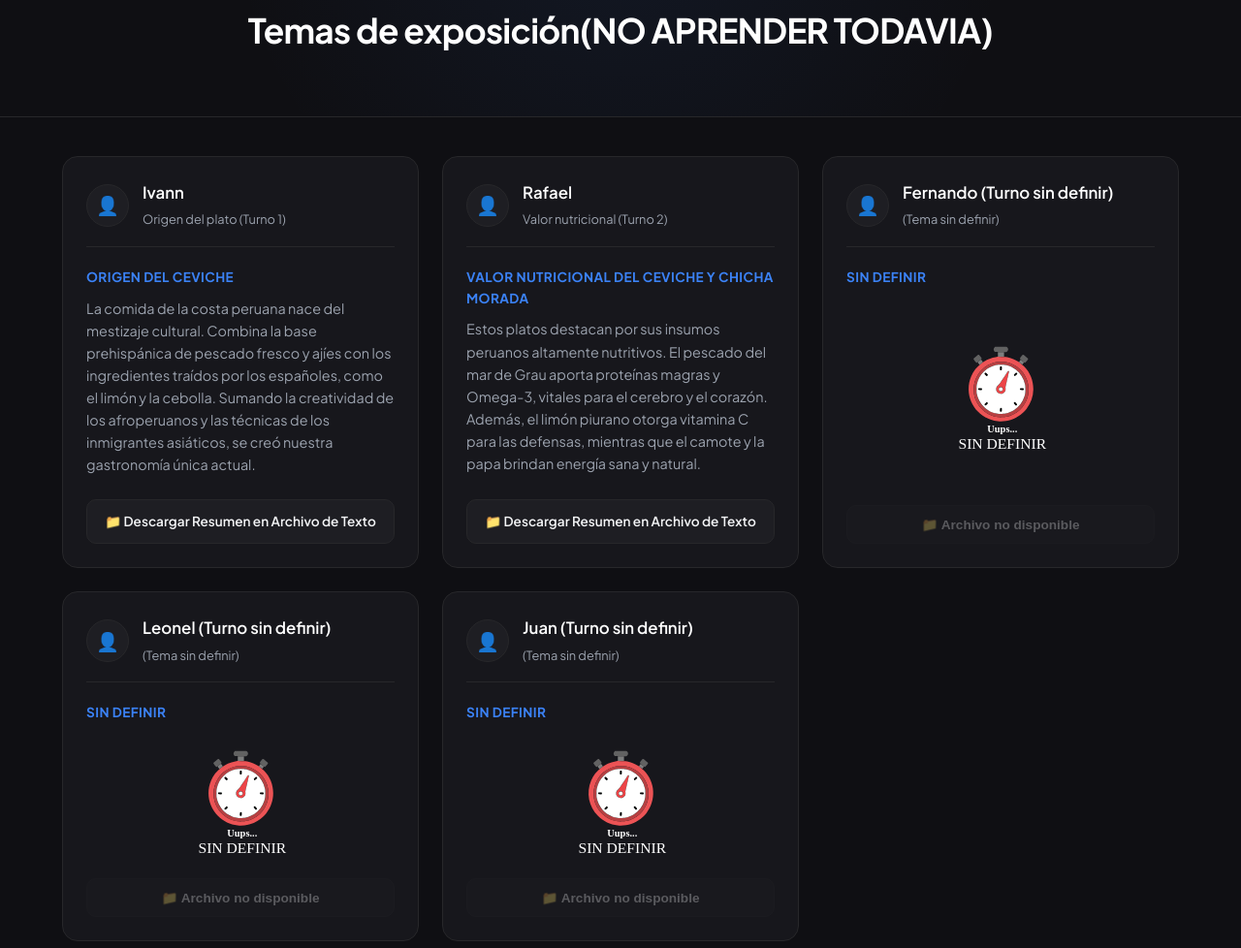
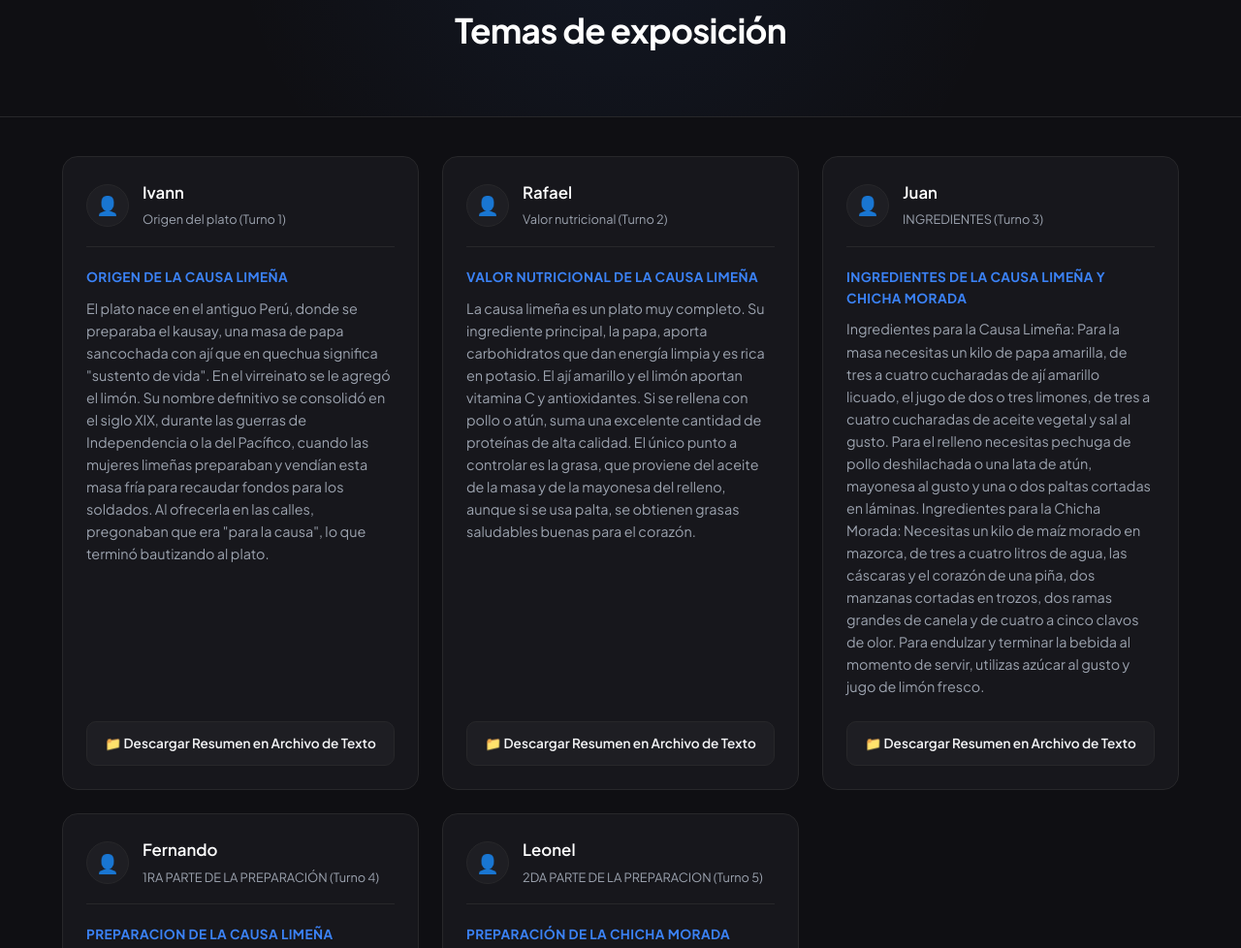
Before and after one commit to YeanmitStudios/Temas-expositivos, a plain HTML site: page index.html in a window 1280 px wide. Shown: the part 106-1084 px from the top of the page at 97% size. Drawn offline with Linux system fonts and the light colour scheme.

Commit message:
Add files via upload

```diff
--- a/index.html
+++ b/index.html
@@ -14,7 +14,7 @@
     <header class="hero">
         <div class="container">
             <span class="badge">EXPOSICIÓN COSTA</span>
-            <h1>Temas de exposición(NO APRENDER TODAVIA)</h1>
+            <h1>Temas de exposición</h1>
         </div>
     </header>
 
@@ -31,10 +31,12 @@
                     </div>
                 </div>
                 <div class="card-body">
-                    <h4>ORIGEN DEL CEVICHE</h4>
-                    <p id="texto-ivann">La comida de la costa peruana nace del mestizaje cultural. Combina la base prehispánica de pescado fresco y ajíes con los ingredientes traídos por los españoles, como el limón y la cebolla. Sumando la creatividad de los afroperuanos y las técnicas de los inmigrantes asiáticos, se creó nuestra gastronomía única actual.</p>
+                    <h4>ORIGEN DE LA CAUSA LIMEÑA</h4>
+                    <p id="texto-ivann">El plato nace en el antiguo Perú, donde se preparaba el kausay, una masa de papa sancochada con ají que en quechua significa "sustento de vida". En el virreinato se le agregó el limón.
+
+Su nombre definitivo se consolidó en el siglo XIX, durante las guerras de Independencia o la del Pacífico, cuando las mujeres limeñas preparaban y vendían esta masa fría para recaudar fondos para los soldados. Al ofrecerla en las calles, pregonaban que era "para la causa", lo que terminó bautizando al plato.</p>
                 </div>
-                <a href="#" class="btn-resource" onclick="descargarTexto('Origen del Cevicvhe - Ivann', 'texto-ivann'); return false;">📁 Descargar Resumen en Archivo de Texto</a>
+                <a href="#" class="btn-resource" onclick="descargarTexto('Origen de la causa limeña - Ivann', 'texto-ivann'); return false;">📁 Descargar Resumen en Archivo de Texto</a>
             </article>
 
             <article class="card-tema">
@@ -46,8 +48,8 @@
                     </div>
                 </div>
                 <div class="card-body">
-                    <h4>VALOR NUTRICIONAL DEL CEVICHE Y CHICHA MORADA</h4>
-                    <p id="texto-rafael">Estos platos destacan por sus insumos peruanos altamente nutritivos. El pescado del mar de Grau aporta proteínas magras y Omega-3, vitales para el cerebro y el corazón. Además, el limón piurano otorga vitamina C para las defensas, mientras que el camote y la papa brindan energía sana y natural.</p>
+                    <h4>VALOR NUTRICIONAL DE LA CAUSA LIMEÑA</h4>
+                    <p id="texto-rafael">La causa limeña es un plato muy completo. Su ingrediente principal, la papa, aporta carbohidratos que dan energía limpia y es rica en potasio. El ají amarillo y el limón aportan vitamina C y antioxidantes. Si se rellena con pollo o atún, suma una excelente cantidad de proteínas de alta calidad. El único punto a controlar es la grasa, que proviene del aceite de la masa y de la mayonesa del relleno, aunque si se usa palta, se obtienen grasas saludables buenas para el corazón.</p>
                 </div>
                 <a href="#" class="btn-resource" onclick="descargarTexto('Valor Nutricional - Rafael', 'texto-rafael'); return false;">📁 Descargar Resumen en Archivo de Texto</a>
             </article>
@@ -56,45 +58,52 @@
                 <div class="card-header">
                     <div class="user-icon">👤</div>
                     <div class="student-info">
-                        <h3>Fernando (Turno sin definir)</h3>
-                        <span class="role">(Tema sin definir)</span>
+                        <h3>Juan</h3>
+                        <span class="role">INGREDIENTES (Turno 3)</span>
                     </div>
                 </div>
                 <div class="card-body">
-                    <h4>SIN DEFINIR</h4>
-                    <img src="Sin_definir_icon.svg" style="width: 200px;">
+                    <h4>INGREDIENTES DE LA CAUSA LIMEÑA Y CHICHA MORADA</h4>
+                    <p id="texto-juan">Ingredientes para la Causa Limeña:
+Para la masa necesitas un kilo de papa amarilla, de tres a cuatro cucharadas de ají amarillo licuado, el jugo de dos o tres limones, de tres a cuatro cucharadas de aceite vegetal y sal al gusto. Para el relleno necesitas pechuga de pollo deshilachada o una lata de atún, mayonesa al gusto y una o dos paltas cortadas en láminas.
+Ingredientes para la Chicha Morada:
+Necesitas un kilo de maíz morado en mazorca, de tres a cuatro litros de agua, las cáscaras y el corazón de una piña, dos manzanas cortadas en trozos, dos ramas grandes de canela y de cuatro a cinco clavos de olor. Para endulzar y terminar la bebida al momento de servir, utilizas azúcar al gusto y jugo de limón fresco.</p>
                 </div>
-                <button class="btn-resource" disabled style="opacity: 0.3; cursor: not-allowed; width: 100%;">📁 Archivo no disponible</button>
+                <a href="#" class="btn-resource" onclick="descargarTexto('Ingredientes de la causa limeña - Juan', 'texto-juan'); return false;">📁 Descargar Resumen en Archivo de Texto</a>
             </article>
 
             <article class="card-tema">
                 <div class="card-header">
                     <div class="user-icon">👤</div>
                     <div class="student-info">
-                        <h3>Leonel (Turno sin definir)</h3>
-                        <span class="role">(Tema sin definir)</span>
+                        <h3>Fernando</h3>
+                        <span class="role">1RA PARTE DE LA PREPARACIÓN (Turno 4)</span>
                     </div>
                 </div>
                 <div class="card-body">
-                    <h4>SIN DEFINIR</h4>
-                    <img src="Sin_definir_icon.svg" style="width: 200px;">
+                    <h4>PREPARACION DE LA CAUSA LIMEÑA</h4>
+                    <p id="texto-fernando">Primero, sancocha las papas amarillas, pélalas calientes y prénsalas hasta lograr un puré sin grumos. Cuando se enfríe, amásalo bien con el ají amarillo licuado, el jugo de limón, aceite y sal hasta que quede una masa suave y moldeable.
+
+Aparte, mezcla el pollo deshilachado (o el atún) con la mayonesa. Para armar el plato, coloca una primera capa de masa de papa en un molde, añade una capa de láminas de palta, encima el relleno de pollo y cubre todo con otra capa de papa. Decora con aceitunas, y sírvela fría.</p>
                 </div>
-                <button class="btn-resource" disabled style="opacity: 0.3; cursor: not-allowed; width: 100%;">📁 Archivo no disponible</button>
+                <a href="#" class="btn-resource" onclick="descargarTexto('Preparación de la causa limeña - Fernando', 'texto-fernando'); return false;">📁 Descargar Resumen en Archivo de Texto</a>
             </article>
 
             <article class="card-tema">
                 <div class="card-header">
                     <div class="user-icon">👤</div>
                     <div class="student-info">
-                        <h3>Juan (Turno sin definir)</h3>
-                        <span class="role">(Tema sin definir)</span>
+                        <h3>Leonel</h3>
+                        <span class="role">2DA PARTE DE LA PREPARACION (Turno 5)</span>
                     </div>
                 </div>
                 <div class="card-body">
-                    <h4>SIN DEFINIR</h4>
-                    <img src="Sin_definir_icon.svg" style="width: 200px;">
+                    <h4>PREPARACIÓN DE LA CHICHA MORADA</h4>
+                    <p id="texto-leonel">En una olla grande con agua, pon a hervir el maíz morado junto con las cáscaras y el corazón de la piña, los membrillos o manzanas en trozos, la canela y los clavos de olor. Deja que hierva a fuego medio durante unos 45 a 50 minutos, hasta que el agua esté bien intensa y los granos de maíz empiecen a abrirse.
+
+Retira la olla del fuego, pasa el líquido por un colador para separar todos los ingredientes sólidos y deja enfriar el concentrado por completo. Una vez frío, añade azúcar al gusto y el jugo de limón recién exprimido, remueve bien y sírvela helada.</p>
                 </div>
-                <button class="btn-resource" disabled style="opacity: 0.3; cursor: not-allowed; width: 100%;">📁 Archivo no disponible</button>
+                <a href="#" class="btn-resource" onclick="descargarTexto('Preparación de la chicha morada - Leonel', 'texto-leonel'); return false;">📁 Descargar Resumen en Archivo de Texto</a>
             </article>
 
         </section>
```
